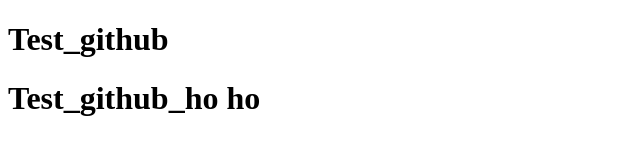
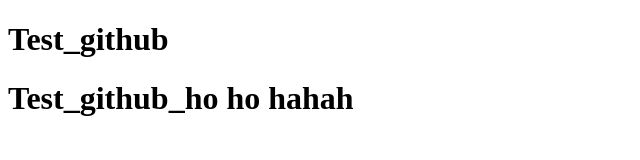
Before and after one commit to LinhTinh1005/github-demo, a plain HTML site: page index.html in a window 1280 px wide. Shown: the whole page, without its empty margins (0-640 px from the left). Drawn offline with Linux system fonts and the light colour scheme.

Commit message:
Update index.html

```diff
--- a/index.html
+++ b/index.html
@@ -8,8 +8,9 @@
 </head>
 <body>
     <h1>Test_github</h1>
-    <h1>Test_github_ho ho
+    <h1>Test_github_ho ho hahah
     </h1>
+
 
 </body>
 </html>
```
